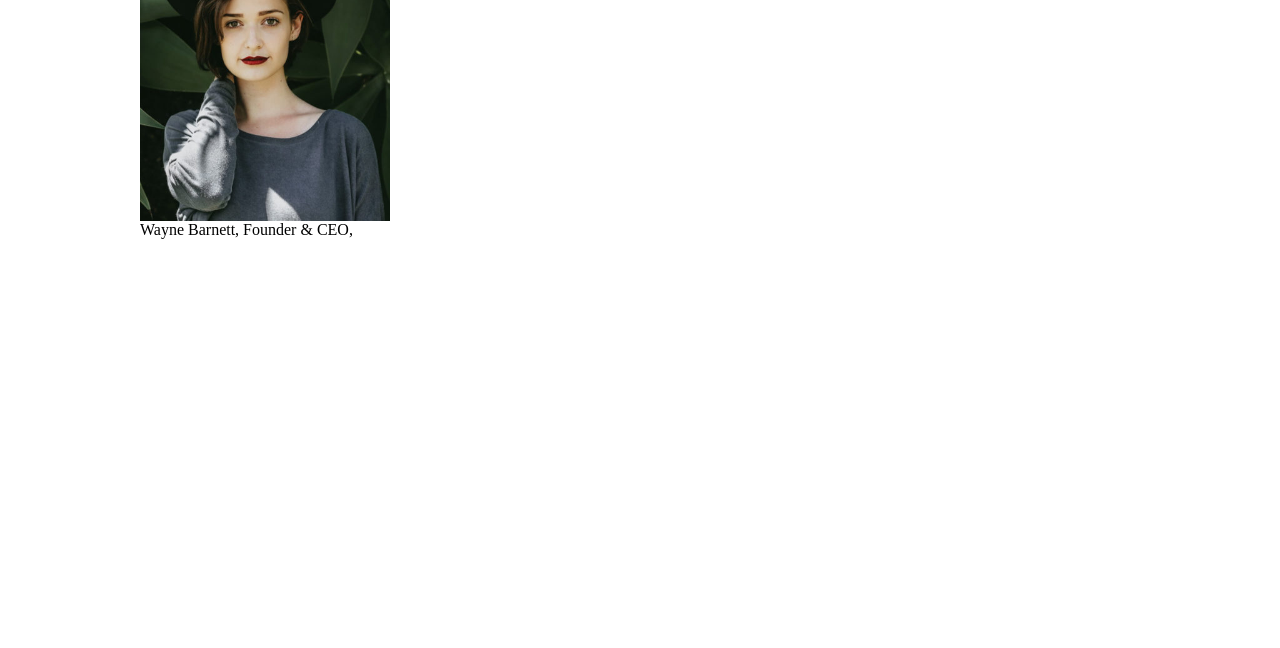
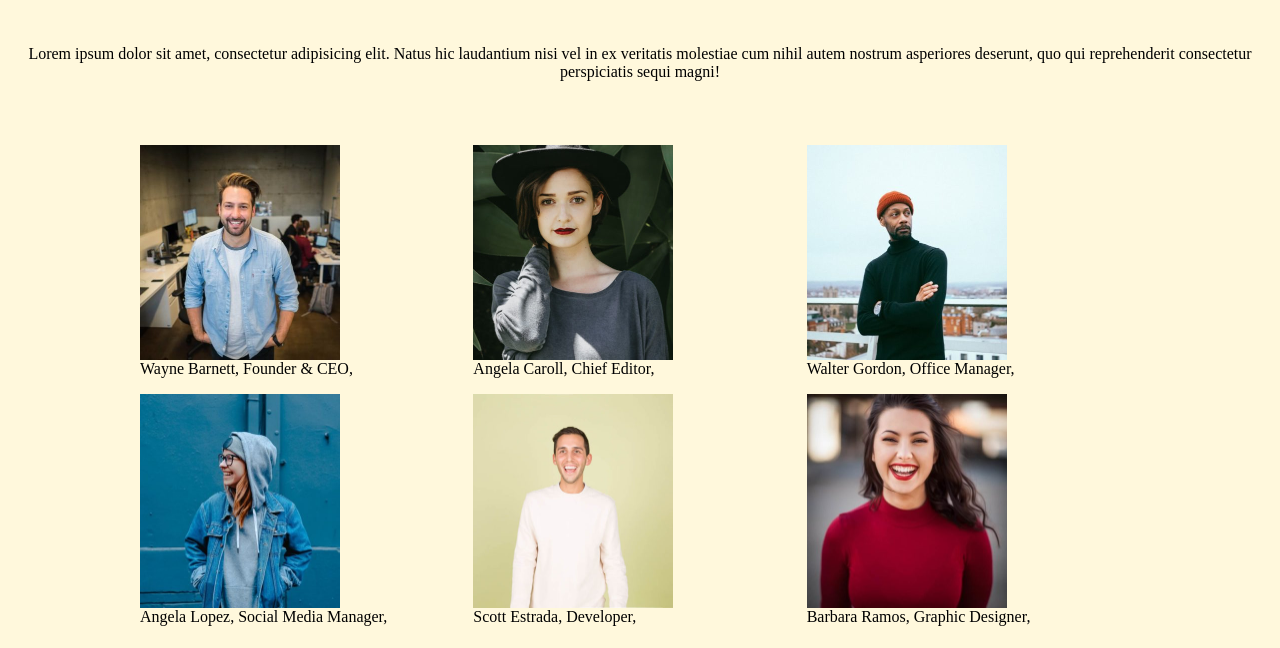
Before and after one commit to gianlucaligori/js-our-team, a plain HTML site: page index.html in a window 1280 px wide. Shown: the part 152-800 px from the top of the page. Drawn offline with Linux system fonts and the light colour scheme.

Commit message:
add all pics, changed style

```diff
--- a/assets/script/script.js
+++ b/assets/script/script.js
@@ -29,13 +29,39 @@ const team = [
     {
         name: 'Wayne Barnett',
         role: 'Founder & CEO',
+        photo: `<img src="assets/img/wayne-barnett-founder-ceo.jpg" alt="">`
+    },
+    {
+        name: 'Angela Caroll',
+        role: 'Chief Editor',
         photo: `<img src="assets/img/angela-caroll-chief-editor.jpg" alt="">`
     },
+    {
+        name: 'Walter Gordon',
+        role: 'Office Manager',
+        photo: `<img src="assets/img/walter-gordon-office-manager.jpg" alt="">`
+    },
+    {
+        name: 'Angela Lopez',
+        role: 'Social Media Manager',
+        photo: `<img src="assets/img/angela-lopez-social-media-manager.jpg" alt="">`
+    },
+    {
+        name: 'Scott Estrada',
+        role: 'Developer',
+        photo: `<img src="assets/img/scott-estrada-developer.jpg" alt="">`
+    },
+    {
+        name: 'Barbara Ramos',
+        role: 'Graphic Designer',
+        photo: `<img src="assets/img/barbara-ramos-graphic-designer.jpg" alt="">`
+    }
+];
 
-];
 
 console.log(team);
 
-for (let element of team) {     console.log(element);
+for (let element of team) {
+    console.log(element);
     eleList.innerHTML += (`<div class="member">${element.name}, ${element.role}, ${element.photo}</div>`);
 }
--- a/assets/style/style.css
+++ b/assets/style/style.css
@@ -3,9 +3,15 @@
     margin: 0;
     box-sizing: border-box;
 }
+
+body {
+    background-color: cornsilk;
+}
+
 h1, p {
     text-align: center;
-    padding-bottom: 1rem;
+    padding-top: 3rem;
+    padding-bottom: 4rem;
 }
 .grid {
     display: flex;
@@ -17,7 +23,7 @@ h1, p {
     margin: auto;
 }
 img {
-    width: 250px
+    width: 200px
 }
 .member {
     display: flex;
--- a/index.html
+++ b/index.html
@@ -10,7 +10,7 @@
 <body>
 
 
-    <h1>OUR TEAM</h1>
+    <h1>DREAM TEAM</h1>
     <p>Lorem ipsum dolor sit amet, consectetur adipisicing elit. Natus hic laudantium nisi vel in ex veritatis molestiae cum nihil autem nostrum asperiores deserunt, quo qui reprehenderit consectetur perspiciatis sequi magni!</p>
     <div class="container">
         <div class="grid">
```
